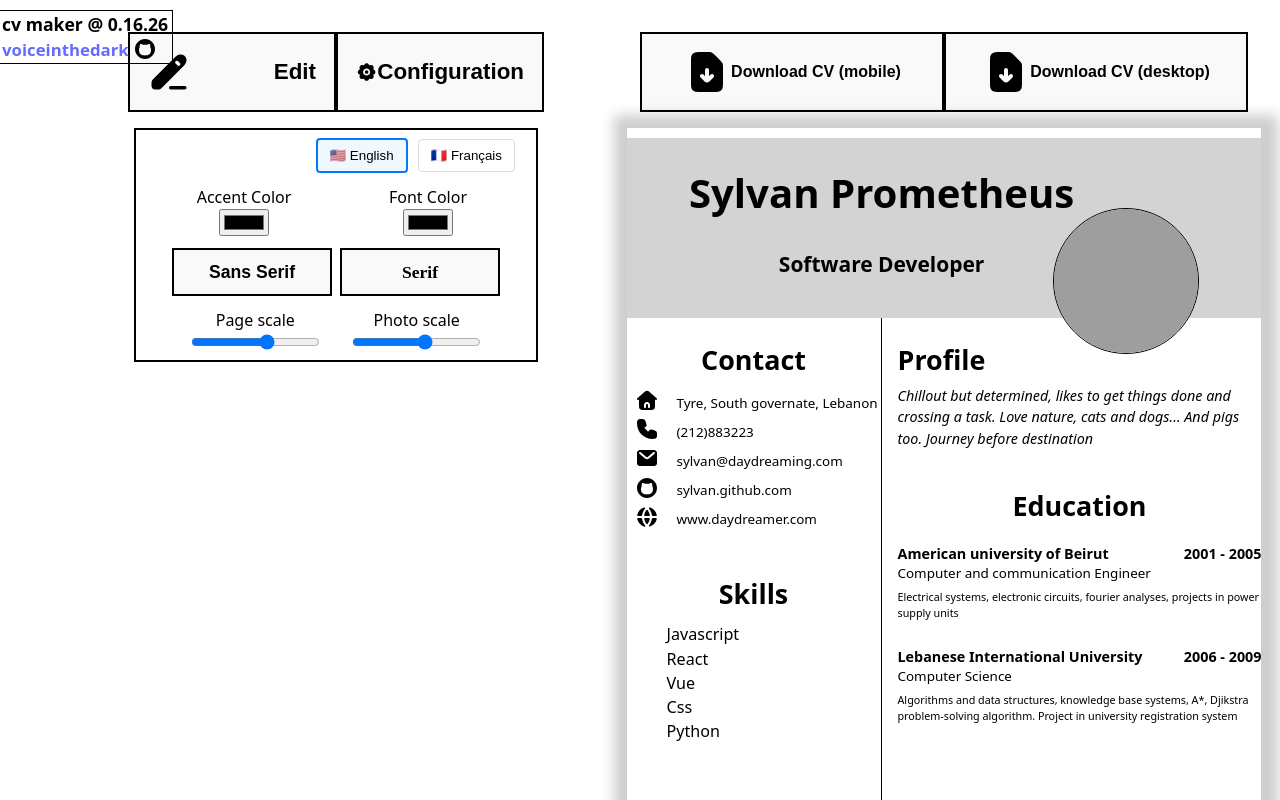
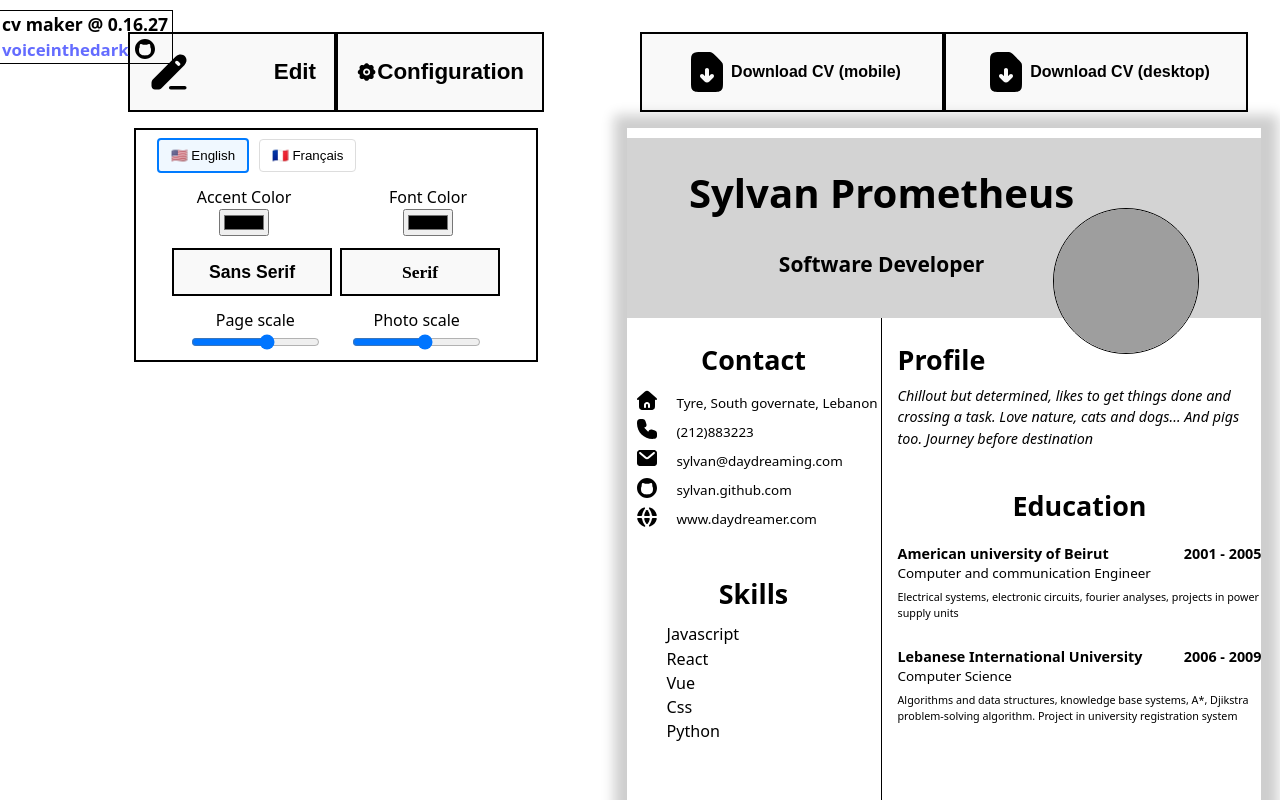
Before and after one commit to voiceinthedark/Resume-maker, a React (Vite) app: page / in a window 1280 px wide. Both pictures are taken after a click on the button "Configuration". Shown: the top 800 px of the page. Built offline with nearby package versions, Linux system fonts and the light colour scheme; grey boxes are pictures that could not be loaded.

Commit message:
language switcher styling
style: conform style for the language switcher component
docs(readme): checked a milestone

```diff
--- a/package.json
+++ b/package.json
@@ -4,7 +4,7 @@
   "homepage": "",
   "author": "voiceinthedark",
   "private": true,
-  "version": "0.16.26",
+  "version": "0.16.27",
   "type": "module",
   "scripts": {
     "dev": "vite",
--- a/src/components/ConfigEdit.jsx
+++ b/src/components/ConfigEdit.jsx
@@ -52,7 +52,6 @@ export default function ConfigEdit() {
         <div className="config-lang">
           <LanguageSwitcher />
         </div>
-
       <div className="config-color">
         <div className="accent">
           <label htmlFor="accent-color">
--- a/src/styles/configedit.css
+++ b/src/styles/configedit.css
@@ -7,6 +7,11 @@
   border: 2px solid black;
   gap: 12px;
   padding: 8px 16px;
+
+  .config-lang{
+    display: flex;
+    align-self: flex-start;
+  }
 
   .config-color {
     width: inherit;
```
Also changed, not shown: 1 other file (tests, documents, lock files or other folders).
